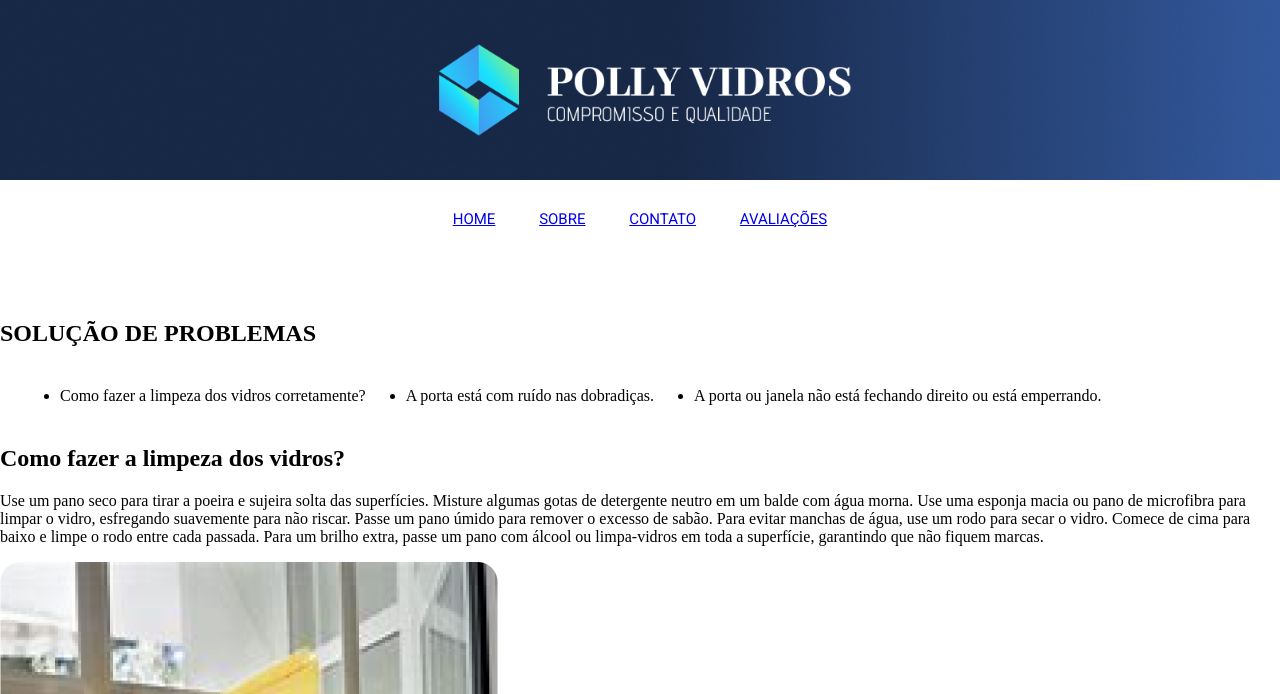
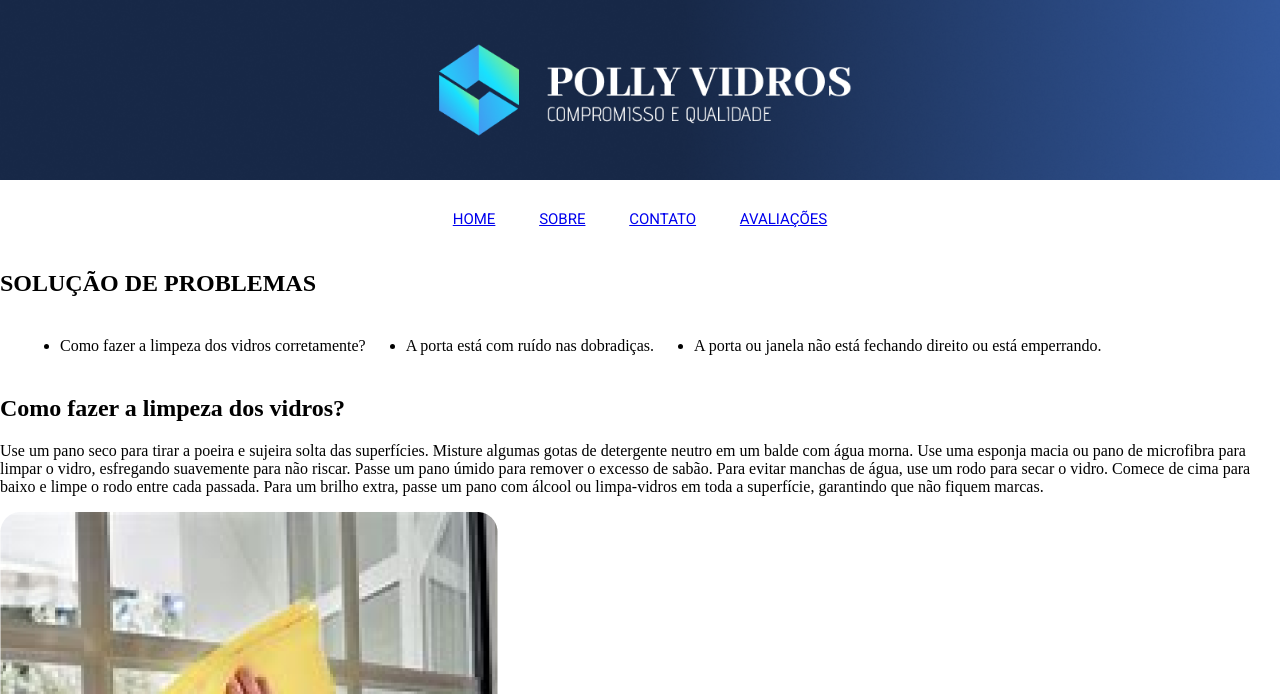
Before and after one commit to RSFayber/pollyvidros, a plain HTML site: page solucao.html in a window 1280 px wide. Shown: the top 694 px of the page. Drawn offline with nearby package versions, Linux system fonts and the light colour scheme.

Commit message:
Update style.css
ajuste height 30px

```diff
--- a/style.css
+++ b/style.css
@@ -28,7 +28,7 @@ header img {
 }
 
 nav {
-    height: 80px;
+    height: 30px;
     text-align: center;
     padding: 10px;
     font-size: 15px;
```
